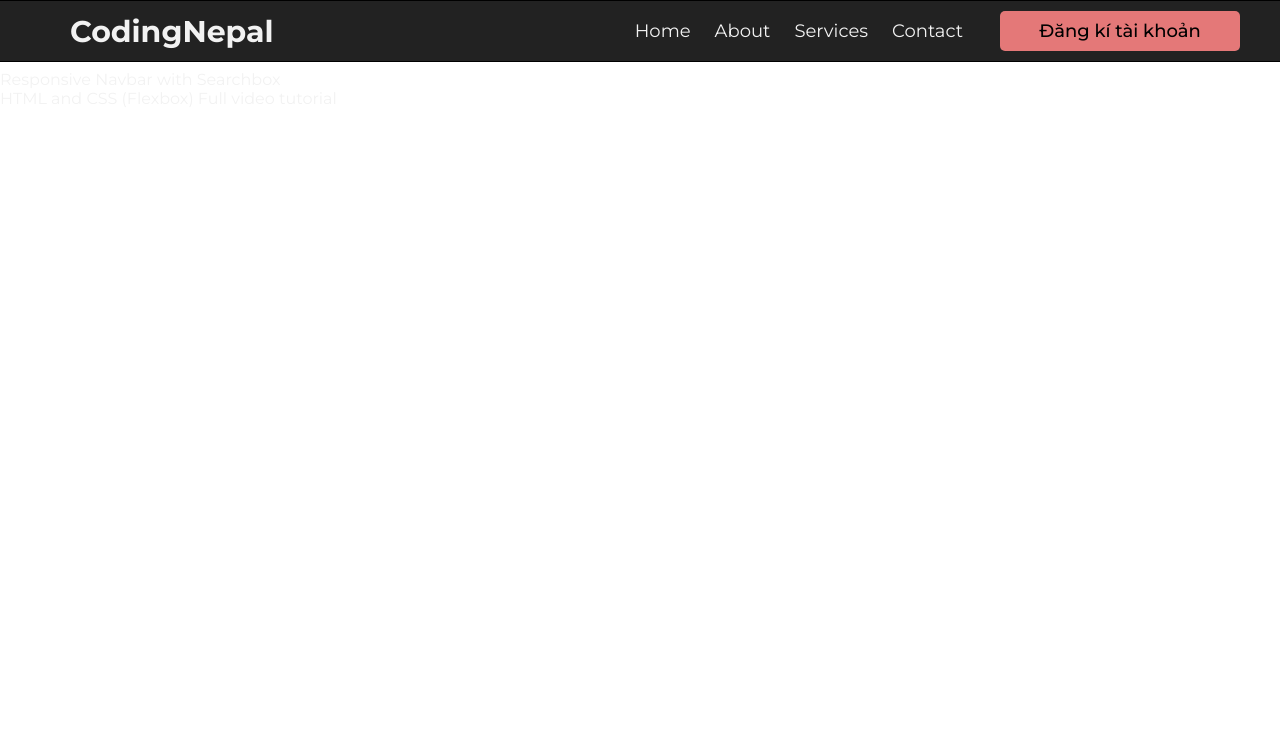
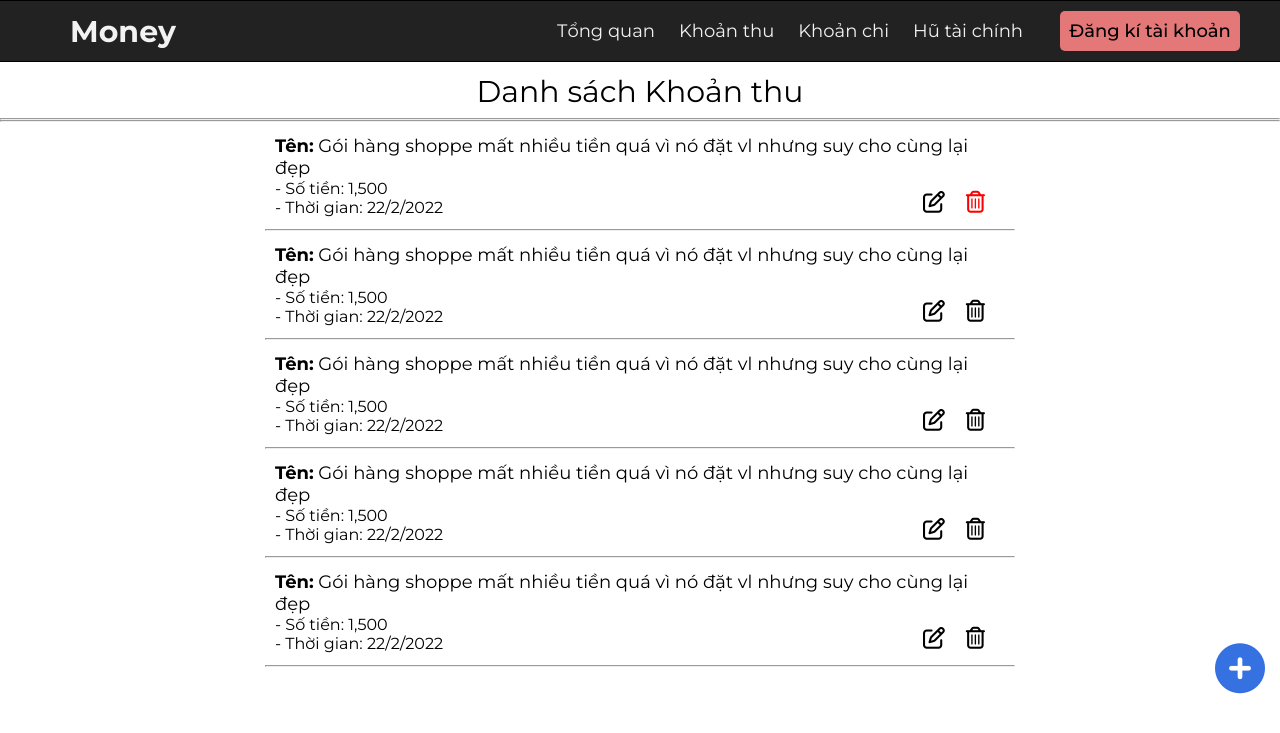
Before and after one commit to PhamTienThanhCong/Quan_Ly_Chi_Tieu, a PHP site: page /home/khoanThu in a window 1280 px wide. Shown: the top 733 px of the page. Run offline with PHP 8.4, Linux system fonts and the light colour scheme; some libraries are stand-ins or nearby versions.

Commit message:
xong giao dienj co ban

```diff
--- a/public/css/footer_mobie.css
+++ b/public/css/footer_mobie.css
@@ -39,13 +39,13 @@
     display: none;
   }
 
-  .icon {
+  ul li a .icon {
     block-size: 1em;
     display: inline-block;
     fill: currentcolor;
     inline-size: 1em;
     vertical-align: middle;
-
+    transform: translateY(10px);
   }
 
   .icon--2x {
@@ -87,6 +87,9 @@
     padding: var(--navigation-anchor-padding);
     position: relative;
     text-decoration: none;
+    width: 95px;
+    display: flex;
+    justify-content: center;
   }
 
   .navigation a:focus::after,
@@ -111,6 +114,7 @@
 
   .navigation--inline ul {
     display: flex;
+    color: #f2f2f2;
   }
   .title-span-click{
       position: absolute;
@@ -120,4 +124,5 @@
       text-align: center;
       margin-top: 6px;
       display:none;
+      font-size: 19px;
   }
--- a/public/css/home.css
+++ b/public/css/home.css
@@ -1,8 +1,6 @@
-@import url('https://fonts.googleapis.com/css?family=Montserrat:400,500,600,700&display=swap');
 *{
   margin: 0;
   padding: 0;
-  color: #f2f2f2;
   box-sizing: border-box;
   font-family: 'Montserrat', sans-serif;
 }
@@ -16,7 +14,7 @@ header{
   width: 100%;
 }
 .hidden{
-    height: 70px
+    height: 65px
 }
 header ul{
   display: flex;
@@ -24,6 +22,7 @@ header ul{
   flex-wrap: wrap;
   align-items: center;
   justify-content: center;
+  color: #f2f2f2;
 }
 header ul li.logo{
   flex: 1;
@@ -44,7 +43,7 @@ header ul div.items a:hover{
 }
 header ul .search-icon{
   height: 40px;
-  width: 240px;
+  width: 180px;
   display: flex;
   background: #f2f2f2;
   border-radius: 5px;
@@ -54,7 +53,7 @@ header ul .search-icon{
 }
 header ul .search-icon input{
   height: 100%;
-  width: 200px;
+  width: 140px;
   border: none;
   outline: none;
   padding: 0 10px;
@@ -109,6 +108,7 @@ header ul li.btn span{
   border: 1px solid #151515;
   border-radius: 5px;
   cursor: pointer;
+  color: #f2f2f2;
 }
 header ul li.btn span.show:before{
   content: '\f00d';
@@ -145,7 +145,7 @@ header ul .search-icon:hover .items-user{
 .mobie-alert{
   display: none;
 }
-@media screen and (max-width: 1052px) {
+@media screen and (max-width: 1025px) {
   header{
     padding: 10px 40px 10px 0px;
   }
@@ -181,14 +181,22 @@ header ul .search-icon:hover .items-user{
     text-align: center;
     line-height: 25px;
     margin: 30px 0;
+    color: #f2f2f2;
   }
   header ul div.items li a{
     font-size: 19px;
   }
 }
-@media screen and (max-width: 405px) {
+@media screen and (max-width: 480px) {
   header ul{
     flex-wrap: nowrap;
+  }
+  header ul li.btn{
+    display: none;
+  }
+  header ul li.logo{
+    display: block;
+    margin-left: 3px;
   }
   header ul .search-icon{
     width: 40vmin;
@@ -205,5 +213,9 @@ header ul .search-icon:hover .items-user{
   }
   .mobie-alert{
     display: block;
+    width: 100%;
+    display: flex;
+    justify-content: center;
+    z-index: 2;
   }
 }
--- /dev/null
+++ b/public/css/list.css
@@ -0,0 +1,79 @@
+.container{
+    color: black;
+    width: 100%;
+}
+
+
+
+.title-name-list{
+    margin-top: 8px;
+    margin-bottom: 8px;
+    color: #000;
+    text-align: center;
+    font-size: 30px;
+}
+.name-item{
+    font-size: 18px;
+}
+.name-info{
+    font-size: 16px;
+}
+.list-item-save{
+    width: 750px;
+    margin: auto;
+    list-style-type: none;
+}
+.list-item-save li{
+    margin-top: 3px;
+    margin-bottom: -25px;
+    padding: 10px
+}
+.action-list-item-this{
+    text-decoration: none;
+    font-size: 22px;
+    margin-right: 20px;
+    margin-left: -5px;
+}
+.action-list-item{
+    width: 100%;
+    text-align: right;
+    transform: translateY(-28px)
+}
+#add-item{
+    color: rgb(53, 113, 224);
+    text-decoration: none;
+    font-size: 50px;
+    position: fixed;
+    bottom: 100px;
+    right: 15px;
+    background-color: white;
+    border-radius: 50%;
+}
+
+@media screen and (max-width: 1025px){
+
+}
+@media screen and (max-width: 800px){
+    .list-item-save{
+        width: calc(100%-50px);
+    }
+}
+@media screen and (max-width: 480px){
+    .title-name-list{
+        font-size: 25px;
+    }
+    .list-item-save{
+        width: calc(100%);
+    }
+    .hidden-footer{
+        height: 80px;
+    }
+    .hidden-footer-menu{
+        height: 80px;
+        width: 100%;
+        position: fixed;
+        bottom: 0;
+        background-color: white;
+        z-index: 1
+    }
+}
--- a/public/css/login.css
+++ b/public/css/login.css
@@ -1,5 +1,4 @@
 /* Google Font Link */
-@import url('https://fonts.googleapis.com/css2?family=Poppins:wght@200;300;400;500;600;700&display=swap');
 *{
   margin: 0;
   padding: 0;
--- a/public/javascript/login_register.js
+++ b/public/javascript/login_register.js
@@ -69,7 +69,7 @@ $(document).ready(function () {
                 if (response == "0"){
                     toastr["error"]("Email hoặc mật khẩu khồng đúng", "Đăng nhập thất bại");
                 }else if (response == "1"){
-                    toastr["success"]("ok", "Lỗi");
+                    toastr["success"]("Đăng nhập thành công", "Thành công");
                 }
             }
         });
--- a/src/controllers/Home.php
+++ b/src/controllers/Home.php
@@ -1,15 +1,16 @@
 <?php
     class Home extends Controllers{
         public function default(){
-            $this->view("home","home","",[]);
+            $this->view("home","Tổng quan","",[]);
         }
-        public function sayHi(){
-            echo "hello ";
-            echo $_SESSION['name'];
+        public function khoanThu(){
+            $this->view("home","Khoản thu","list",[]);
         }
-        public function check(){
-            $data = $_POST['demo'];
-            echo $data;
+        public function khoanChi(){
+
+        }
+        public function huTaiChi(){
+
         }
     }
 ?>
--- a/src/core/Controllers.php
+++ b/src/core/Controllers.php
@@ -1,5 +1,13 @@
 <?php
     class Controllers{
+        protected function model($model){
+            require_once "./src/models/". $model .".php";
+            return new $model;
+        }
+        protected function view($template,$name_page,$view,$data=[]){
+            $actual_link = "http://$_SERVER[HTTP_HOST]";
+            require_once "./src/views/template/". $template .".php";
+        }
         protected function PerfectRoute($data = []){
             if (count($data) > 1){
                 $this->view("not_found","login","",[]);
@@ -13,17 +21,21 @@
         }
         protected function checkLogin(){
             $actual_link = "http://$_SERVER[HTTP_HOST]/Account/login";
+            $info = $this->model('user');
+            $info->getInfoUser();
+
             if (isset($_SESSION['id']) == false){
                 header("Location: $actual_link");
             }
         }
-        protected function model($model){
-            require_once "./src/models/". $model .".php";
-            return new $model;
-        }
-        protected function view($template,$name_page,$view,$data=[]){
-            $actual_link = "http://$_SERVER[HTTP_HOST]";
-            require_once "./src/views/template/". $template .".php";
+        protected function checkWasLogin(){
+            $actual_link = "http://$_SERVER[HTTP_HOST]/home";
+            $info = $this->model('user');
+            $info->getInfoUser();
+
+            if (isset($_SESSION['id'])){
+                header("Location: $actual_link");
+            }
         }
     }
 ?>
--- /dev/null
+++ b/src/views/content/list.php
@@ -0,0 +1,116 @@
+<link rel="stylesheet" href="<?php echo $actual_link ?>/public/css/list.css">
+<div class="title-name-list">
+    Danh sách <?php echo $name_page ?>
+</div>
+<hr>
+<div class="fill-choice">
+
+</div>
+
+<hr>
+<ul class="list-item-save">
+    <li>
+        <p class="name-item">
+            <b>Tên:</b> Gói hàng shoppe mất nhiều tiền quá vì nó đặt vl nhưng suy cho cùng lại đẹp
+        </p>
+        <p class="name-info">
+            - Số tiền: 1,500
+        </p>
+        <p class="name-info">
+            - Thời gian: 22/2/2022
+        </p>
+        <div class="action-list-item">
+            <a class="action-list-item-this" href="">
+                <i class="fa-regular fa-pen-to-square"></i>
+            </a>
+            <a class="action-list-item-this" style="color:red" href="">
+                <i class="fa-regular fa-trash-can"></i>
+            </a>
+        </div>
+    </li>
+    <hr>
+    <li>
+        <p class="name-item">
+            <b>Tên:</b> Gói hàng shoppe mất nhiều tiền quá vì nó đặt vl nhưng suy cho cùng lại đẹp
+        </p>
+        <p class="name-info">
+            - Số tiền: 1,500
+        </p>
+        <p class="name-info">
+            - Thời gian: 22/2/2022
+        </p>
+        <div class="action-list-item">
+            <a class="action-list-item-this" href="">
+                <i class="fa-regular fa-pen-to-square"></i>
+            </a>
+            <a class="action-list-item-this" href="">
+                <i class="fa-regular fa-trash-can"></i>
+            </a>
+        </div>
+    </li>
+    <hr>
+    <li>
+        <p class="name-item">
+            <b>Tên:</b> Gói hàng shoppe mất nhiều tiền quá vì nó đặt vl nhưng suy cho cùng lại đẹp
+        </p>
+        <p class="name-info">
+            - Số tiền: 1,500
+        </p>
+        <p class="name-info">
+            - Thời gian: 22/2/2022
+        </p>
+        <div class="action-list-item">
+            <a class="action-list-item-this" href="">
+                <i class="fa-regular fa-pen-to-square"></i>
+            </a>
+            <a class="action-list-item-this" href="">
+                <i class="fa-regular fa-trash-can"></i>
+            </a>
+        </div>
+    </li>
+    <hr>
+    <li>
+        <p class="name-item">
+            <b>Tên:</b> Gói hàng shoppe mất nhiều tiền quá vì nó đặt vl nhưng suy cho cùng lại đẹp
+        </p>
+        <p class="name-info">
+            - Số tiền: 1,500
+        </p>
+        <p class="name-info">
+            - Thời gian: 22/2/2022
+        </p>
+        <div class="action-list-item">
+            <a class="action-list-item-this" href="">
+                <i class="fa-regular fa-pen-to-square"></i>
+            </a>
+            <a class="action-list-item-this" href="">
+                <i class="fa-regular fa-trash-can"></i>
+            </a>
+        </div>
+    </li>
+    <hr>
+    <li>
+        <p class="name-item">
+            <b>Tên:</b> Gói hàng shoppe mất nhiều tiền quá vì nó đặt vl nhưng suy cho cùng lại đẹp
+        </p>
+        <p class="name-info">
+            - Số tiền: 1,500
+        </p>
+        <p class="name-info">
+            - Thời gian: 22/2/2022
+        </p>
+        <div class="action-list-item">
+            <a class="action-list-item-this" href="">
+                <i class="fa-regular fa-pen-to-square"></i>
+            </a>
+            <a class="action-list-item-this" href="">
+                <i class="fa-regular fa-trash-can"></i>
+            </a>
+        </div>
+    </li>
+    <hr>
+</ul>
+
+<a id="add-item" href="">
+    <i class="fa-solid fa-circle-plus"></i>
+</a>
--- a/src/views/template/home.php
+++ b/src/views/template/home.php
@@ -4,25 +4,28 @@
 
 <head>
     <meta charset="utf-8">
-    <title>Responsive Navigation Menu</title>
     <meta name="viewport" content="width=device-width, initial-scale=1.0">
+    <link rel="stylesheet" href="https://fonts.googleapis.com/css?family=Montserrat:400,500,600,700&display=swap">
     <link rel="stylesheet" href="<?php echo $actual_link ?>/public/css/footer_mobie.css">
     <link rel="stylesheet" href="<?php echo $actual_link ?>/public/css/home.css">
+    <link rel="stylesheet" href="https://cdnjs.cloudflare.com/ajax/libs/font-awesome/5.15.3/css/all.min.css" />
+    <script src="https://kit.fontawesome.com/c71231073e.js" crossorigin="anonymous"></script>
+    <script src="https://code.jquery.com/jquery-3.4.1.js"></script>
     <title><?php echo $name_page ?></title>
-    <link rel="stylesheet" href="https://cdnjs.cloudflare.com/ajax/libs/font-awesome/5.15.3/css/all.min.css" />
-    <script src="https://code.jquery.com/jquery-3.4.1.js"></script>
 </head>
 
 <body>
     <header>
         <ul>
-            <li class="logo">CodingNepal</li>
+            <li class="logo">
+                Money
+            </li>
             <li class="btn"><span class="fas fa-bars"></span></li>
             <div class="items">
-                <li><a href="#">Home</a></li>
-                <li><a href="#">About</a></li>
-                <li><a href="#">Services</a></li>
-                <li><a href="#">Contact</a></li>
+                <li><a href="<?php echo $actual_link ?>/home">Tổng quan</a></li>
+                <li><a href="<?php echo $actual_link ?>/home/khoanThu">Khoản thu</a></li>
+                <li><a href="<?php echo $actual_link ?>/home/khoanChi">Khoản chi</a></li>
+                <li><a href="<?php echo $actual_link ?>/home/huTaiChi">Hũ tài chính</a></li>
             </div>
             <li class="search-icon">
                 <?php if (isset($_SESSION['name'])) { ?>
@@ -31,10 +34,10 @@
                     </label>
                     <input type="text" value="<?php echo $_SESSION['name'] ?>" readonly>
                     <ul class="items-user">
-                        <li><a href="#">Home</a></li>
+                        <li><a href="<?php echo $actual_link ?>/home">Home</a></li>
                         <li><a href="#">Tài khoản</a></li>
                         <hr>
-                        <li><a href="#">Đăng xuất</a></li>
+                        <li><a href="<?php echo $actual_link ?>/account/logout">Đăng xuất</a></li>
                     </ul>
                 <?php } else { ?>
                     <a href="" class="btn-login">
@@ -44,21 +47,11 @@
             </li>
         </ul>
     </header>
-    <div class="hidden"></div>
-    <div class="content">
-        <div class="text">
-            Responsive Navbar with Searchbox
-        </div>
-        <div class="p">
-            HTML and CSS (Flexbox) Full video tutorial
-        </div>
-    </div>
-
     <nav class="mobie-alert navigation navigation--inline">
         <ul>
             <li>
                 <a href="#">
-            <span class="title-span-click">Home</span>
+                    <span class="title-span-click">Tổng</span>
                     <svg class="icon icon--2x">
                         <use xlink:href="#icon-home" />
                     </svg>
@@ -67,7 +60,7 @@
             </li>
             <li>
                 <a href="#">
-        <span class="title-span-click">Home</span>
+                    <span class="title-span-click">Thu</span>
                     <svg class="icon icon--2x">
                         <use xlink:href="#icon-search" />
                     </svg>
@@ -76,7 +69,7 @@
             </li>
             <li>
                 <a href="#">
-        <span class="title-span-click">Home</span>
+                    <span class="title-span-click">Chi</span>
                     <svg class="icon icon--2x">
                         <use xlink:href="#icon-cart" />
                     </svg>
@@ -85,22 +78,14 @@
             </li>
             <li>
                 <a href="#">
-        <span class="title-span-click">Home</span>
+                    <span class="title-span-click">Hũ</span>
                     <svg class="icon icon--2x">
                         <use xlink:href="#icon-bell" />
                     </svg>
                     <span class="invisible">Notifications</span>
                 </a>
             </li>
-      <li>
-        <a href="#">
-        <span class="title-span-click">Home</span>
-          <svg class="icon icon--2x">
-            <use xlink:href="#icon-user" />
-          </svg>
-          <span class="invisible">Profile</span>
-        </a>
-      </li>
+
         </ul>
     </nav>
 
@@ -117,11 +102,16 @@
         <symbol id="icon-search" viewBox="0 0 92 92">
             <path d="M57.8 2.2c-17.1 0-31 14.1-31 31.3 0 7.3 2.5 13.9 6.6 19.3l-29.4 29.8c-1.7 1.8-1.7 4.6 0 6.3.9.9 2 1.3 3.1 1.3 1.2 0 2.3-.4 3.2-1.3l29.4-29.8c5.1 3.7 11.3 5.8 18 5.8 17.1 0 31-14.1 31-31.3s-13.8-31.4-30.9-31.4zm0 54.8c-12.7 0-23-10.5-23-23.4 0-12.9 10.3-23.4 23-23.4s23 10.5 23 23.4c0 12.9-10.3 23.4-23 23.4zm15.5-23c-.2 1.7-1.7 3-3.4 3h-.5c-1.9-.3-3.2-2-3-3.9.7-5.2-5.1-7.9-5.4-8-1.7-.8-2.5-2.9-1.7-4.6s2.8-2.5 4.6-1.8c.4.1 10.8 4.9 9.4 15.3zm-7.3 7.6c.7.7 1.2 1.8 1.2 2.8 0 1.1-.4 2.1-1.2 2.8-.7.7-1.8 1.2-2.8 1.2-1 0-2.1-.4-2.8-1.2-.7-.7-1.2-1.8-1.2-2.8 0-1 .4-2.1 1.2-2.8.7-.7 1.8-1.2 2.8-1.2 1 0 2 .4 2.8 1.2z" />
         </symbol>
-    <symbol id="icon-user" viewBox="0 0 92 92">
-      <path d="M46 57.1c14.8 0 26.9-12.1 26.9-27 0-15-12.1-27.1-26.9-27.1s-26.9 12.1-26.9 27c0 15 12.1 27.1 26.9 27.1zm0-46.1c10.4 0 18.9 8.5 18.9 19s-8.5 19-18.9 19-18.9-8.5-18.9-19 8.5-19 18.9-19zm12.5 48.7c-1.3-.4-2.8-.1-3.8.8l-8.7 7.4-8.7-7.4c-1.1-.9-2.5-1.2-3.8-.8-5.6 1.8-33.5 11.4-33.5 25.3 0 2.2 1.8 4 4 4h84c2.2 0 4-1.8 4-4 0-13.9-27.9-23.5-33.5-25.3zm-48.4 21.3c4.4-4.7 15-9.9 23.8-12.9l9.5 8.1c1.5 1.3 3.7 1.3 5.2 0l9.5-8.1c8.8 3.1 19.4 8.3 23.8 12.9h-71.8z" />
-    </symbol>
     </svg>
 
+    <div class="hidden"></div>
+
+    <div class="container">
+        <?php require_once "./src/views/content/" . $view . ".php" ?>
+    </div>
+
+    <div class="hidden-footer"></div>
+    <div class="hidden-footer-menu"></div>
 
     <script>
         $('header ul li.btn span').click(function() {
--- a/src/views/template/login.php
+++ b/src/views/template/login.php
@@ -2,13 +2,13 @@
 <html lang="vi">
   <head>
     <meta charset="UTF-8">
-    <link rel="stylesheet" href="style.css">
     <meta name="viewport" content="width=device-width, initial-scale=1.0">
+    <link rel="stylesheet" href="https://fonts.googleapis.com/css2?family=Poppins:wght@200;300;400;500;600;700&display=swap">
     <link rel="shortcut icon" href="<?php echo $actual_link ?>\public\images\default\icon.ico" type="image/x-icon">
-    <title>Đăng nhập</title>
     <link rel="stylesheet" href="https://cdnjs.cloudflare.com/ajax/libs/font-awesome/5.15.3/css/all.min.css">
     <link rel="stylesheet" href="<?php echo $actual_link ?>/public/css/login.css">
     <link rel="stylesheet" type="text/css" href="https://cdnjs.cloudflare.com/ajax/libs/toastr.js/latest/css/toastr.min.css">
+    <title>Đăng nhập</title>
    </head>
 <body>
   <div class="container">
```
Also changed, not shown: src/controllers/Account.php (+13 -1 lines), src/models/User.php (+14 -2 lines), public/images/default/icon.ico, src/views/content/form.php (added). Lines whose indentation alone changed are shown as unchanged.
